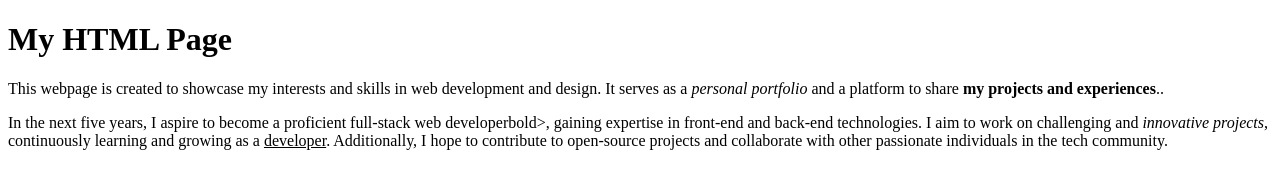
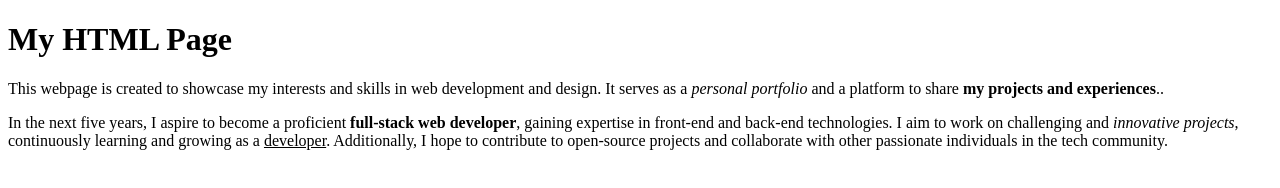
Before and after one commit to Kiunga1/AZ-Frontend-HTMLCSS, a plain HTML site: page index.html in a window 1280 px wide. Drawn offline with Linux system fonts and the light colour scheme.

Commit message:
revised bold tags

```diff
--- a/index.html
+++ b/index.html
@@ -11,7 +11,7 @@
 	<body>
         <h1>My HTML Page</h1>
         <p>This webpage is created to showcase my interests and skills in web development and design. It serves as a <em>personal portfolio</em> and a platform to share <strong>my projects and experiences</strong>..</p>
-        <p>In the next five years, I aspire to become a proficient <bold>full-stack web developer</bold>bold>, gaining expertise in front-end and back-end technologies. I aim to work on challenging and <i>innovative projects</i>, continuously learning and growing as a <u>developer</u>. Additionally, I hope to contribute to open-source projects and collaborate with other passionate individuals in the tech community.</p>
+        <p>In the next five years, I aspire to become a proficient <b>full-stack web developer</b>, gaining expertise in front-end and back-end technologies. I aim to work on challenging and <i>innovative projects</i>, continuously learning and growing as a <u>developer</u>. Additionally, I hope to contribute to open-source projects and collaborate with other passionate individuals in the tech community.</p>
 
 
 
```
